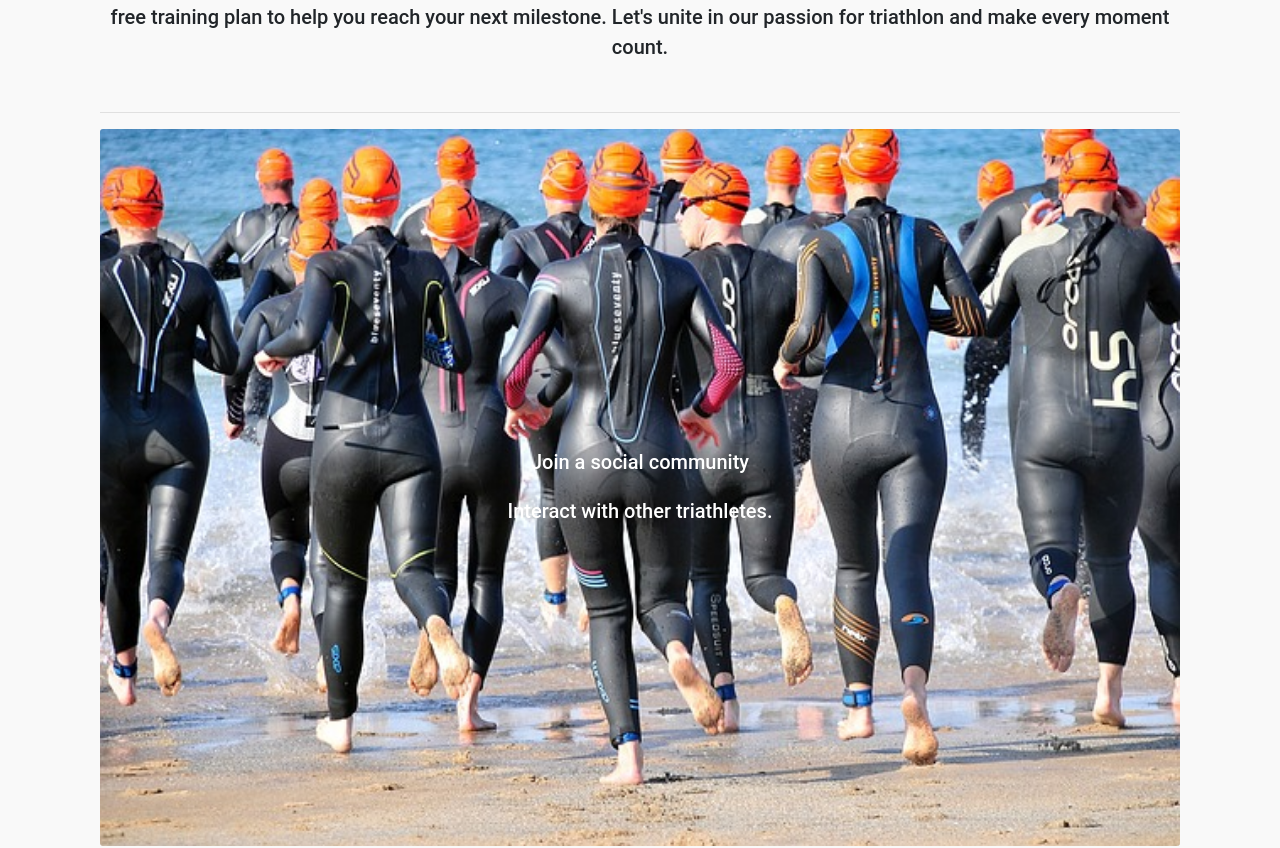
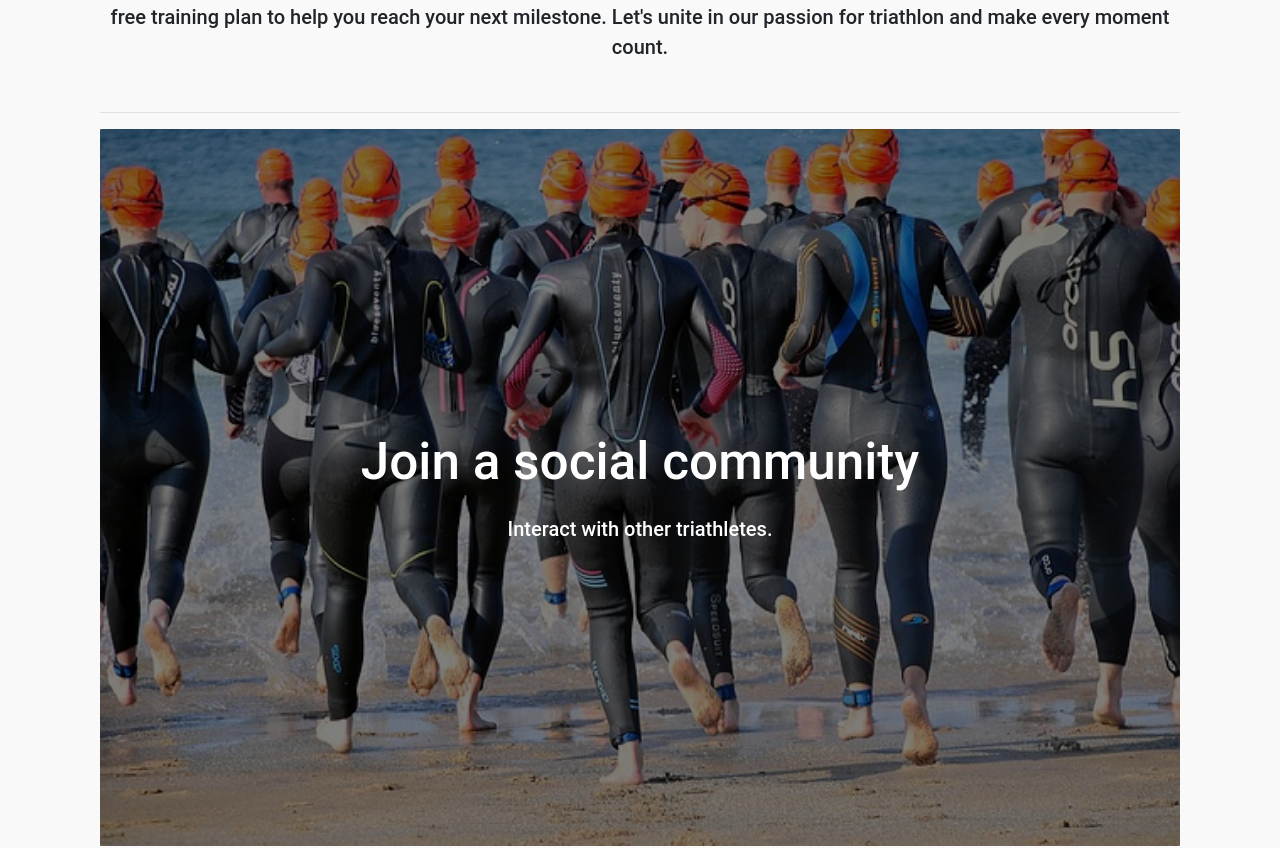
Before and after one commit to MartinBradbury/trihub, a React (Create React App) app: page / in a window 1280 px wide. Shown: the part 1100-1948 px from the top of the page. Built offline with nearby package versions, Linux system fonts and the light colour scheme; no server answers.

Commit message:
updated styling of cards on hopepage

```diff
--- a/src/components/NotFound.js
+++ b/src/components/NotFound.js
@@ -6,7 +6,7 @@ const NotFound = () => {
   return (
     <div className={styles.Margin}>
       Sorry, the page you are looking for doesn't exist
-      <img src={NoResult} />
+      <img src={NoResult} alt="No result"/>
     </div>
   );
 };
--- a/src/pages/performances/PerformanceCreateForm.js
+++ b/src/pages/performances/PerformanceCreateForm.js
@@ -22,7 +22,7 @@ const PerformanceCreateForm = () => {
   const currentUser = useCurrentUser();
   const setCurrentUser = useSetCurrentUser();
   const history = useHistory();
-  const [showConfirmModal, setShowConfirmModal] = useState(false);
+  const [setShowConfirmModal] = useState(false);
 
   const [performanceData, setPerformanceData] = useState({
     event: 1,
--- a/src/styles/Home.module.css
+++ b/src/styles/Home.module.css
@@ -12,24 +12,22 @@
 
 .overlay {
     position: absolute;
-  flex-direction: column;
     top: 0;
     left: 0;
     right: 0;
     bottom: 0;
     display: flex;
+    flex-direction: column;
     align-items: center;
     justify-content: center;
-  background-color: transparent;
-  padding: 5px;
+    background-color: rgba(0, 0, 0, 0.5);
     color: #ffffff;
     font-size: 20px;
     font-family: "Roboto", sans-serif;
     font-weight: 500;
     font-style: normal;
-  overflow: hidden;
-  text-overflow: ellipsis;
-  white-space: nowrap;
+    padding: 20px;
+    text-align: center;
   }
 
 .content {
@@ -60,3 +58,17 @@ h3,
 p {
   font-family: "Roboto", sans-serif;
 }
+
+.CardTitle {
+  font-size: 24px;
+  margin-bottom: 10px;
+}
+
+.CardText {
+  font-size: 18px;
+}
+
+
+h3 {
+    font-size: 4vw!important;
+  }
```
Lines whose indentation alone changed are shown as unchanged.
